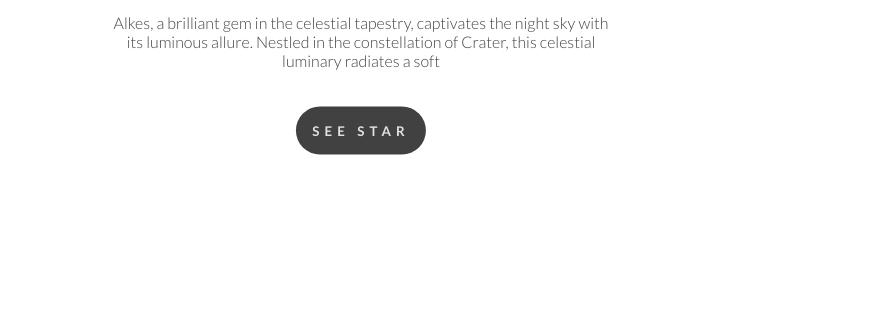
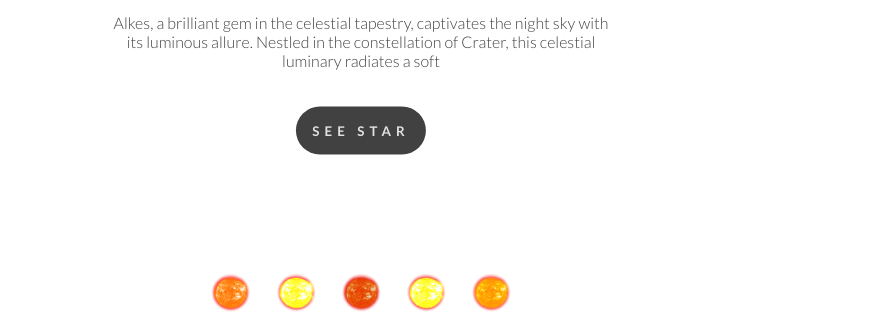
Before and after one commit to BryanEspana/DataNASA2023, a plain HTML site: page Proyect/index.html in a window 1280 px wide. Shown: the part 471-800 px from the top of the page, without its empty margins (279-1158 px from the left). Drawn offline with nearby package versions, Linux system fonts and the light colour scheme.

Commit message:
Preparación de carrousel

```diff
--- a/Proyect/css/styles.css
+++ b/Proyect/css/styles.css
@@ -110,7 +110,7 @@ h4{
 }
 .encabezado{
     margin: 0rem;
-    padding: 1.5rem 0rem;
+    padding: 1rem 0rem;
 }
 h5{
     font-size: 14px;
@@ -240,3 +240,60 @@ img{
     text-align: center !important;
     padding: 0rem 5rem;
 }
+
+
+.estrellaCSS{
+
+    margin: 0rem;
+    padding: 0rem;
+    width: 30px;
+    height: 30px;
+    background-color: white;
+    border-radius: 100%;
+}
+.carousel-container {
+    z-index: 100000000000;
+    position: absolute;
+    bottom: 1rem;
+    left: auto;
+    right: auto;
+    display: flex;
+    align-items: center;
+    justify-content: space-between;
+    width: 100%;
+    max-width: 300px;
+    margin: 0 auto;
+  }
+
+  .carousel-item {
+    width: 40px;
+    height: 40px;
+    border-radius: 50%;
+    display: flex;
+    align-items: center;
+    justify-content: center;
+    cursor: pointer;
+    transition: transform 0.3s;
+  }
+  .carousel-item.active {
+    transform: scale(1.2);
+    background-color: grey;
+  }
+  .carousel-item img {
+    width: 100%;
+    border-radius: 50%;
+  }
+  .carousel-arrow {
+    position: absolute;
+    top: -15%;
+    cursor: pointer;
+    font-size: 24px;
+    border-radius: 50%;
+    padding: 10px;
+  }
+  .carousel-arrow.left {
+    left: -40px;
+  }
+  .carousel-arrow.right {
+    right: -40px;
+  }
--- a/Proyect/index.html
+++ b/Proyect/index.html
@@ -84,3 +84,38 @@
 <div class="absolutedivCircle2 circle2">
     <div class="point2"></div>
 </div>
+
+<div class="carousel-container">
+    <div class="carousel-arrow left">
+      <svg xmlns="http://www.w3.org/2000/svg" height="1em" viewBox="0 0 320 512"><path d="M9.4 233.4c-12.5 12.5-12.5 32.8 0 45.3l192 192c12.5 12.5 32.8 12.5 45.3 0s12.5-32.8 0-45.3L77.3 256 246.6 86.6c12.5-12.5 12.5-32.8 0-45.3s-32.8-12.5-45.3 0l-192 192z"/></svg>
+    </div>
+    <div class="carousel-item" data-index="0"><img src="src/assets/img/estrellas/estrella1.png"></div>
+    <div class="carousel-item" data-index="1"><img src="src/assets/img/estrellas/estrella2.png"></div>
+    <div class="carousel-item" data-index="2"><img src="src/assets/img/estrellas/estrella3.png"></div>
+    <div class="carousel-item" data-index="3"><img src="src/assets/img/estrellas/estrella4.png"></div>
+    <div class="carousel-item" data-index="4"><img src="src/assets/img/estrellas/estrella5.png"></div>
+    <div class="carousel-arrow right">
+      <svg xmlns="http://www.w3.org/2000/svg" height="1em" viewBox="0 0 320 512"><path d="M310.6 233.4c12.5 12.5 12.5 32.8 0 45.3l-192 192c-12.5 12.5-32.8 12.5-45.3 0s-12.5-32.8 0-45.3L242.7 256 73.4 86.6c-12.5-12.5-12.5-32.8 0-45.3s32.8-12.5 45.3 0l192 192z"/></svg>
+    </div>
+  </div>
+
+
+
+
+
+
+
+
+<!--Scripts-->
+<script>
+    const items = document.querySelectorAll('.carousel-item');
+    let activeIndex = 0;
+
+    items.forEach((item, index) => {
+      item.addEventListener('click', () => {
+        items[activeIndex].classList.remove('active');
+        item.classList.add('active');
+        activeIndex = index;
+      });
+    });
+  </script>
```
Also changed, not shown: Proyect/src/assets/img/estrellas/estrella1.png (added), Proyect/src/assets/img/estrellas/estrella2.png (added), Proyect/src/assets/img/estrellas/estrella3.png (added), Proyect/src/assets/img/estrellas/estrella4.png (added), Proyect/src/assets/img/estrellas/estrella5.png (added).
